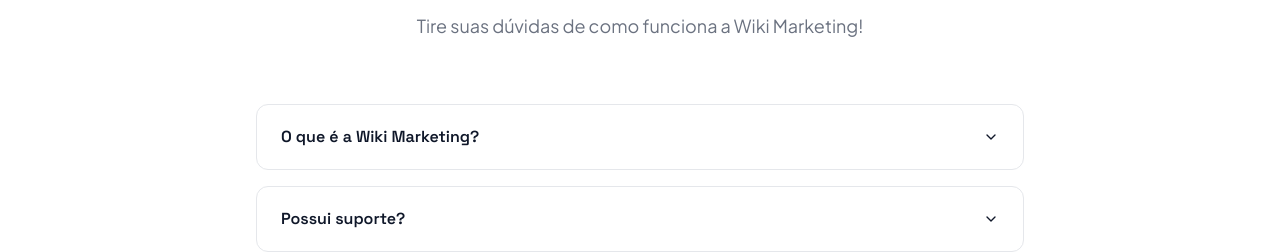
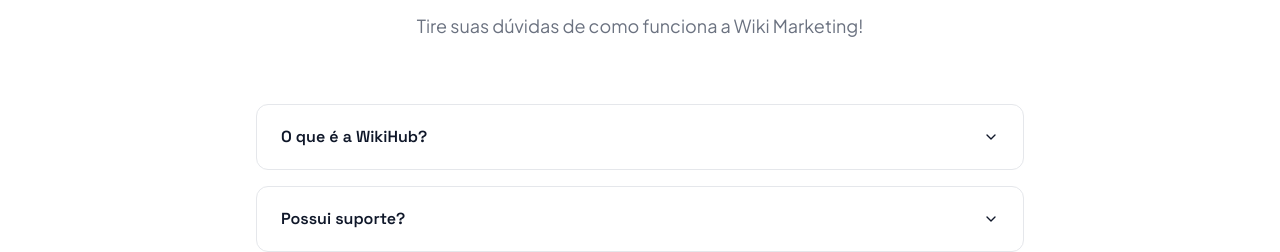
Before and after one commit to Faesde/site-sync-edit, a React (Vite) app: page / in a window 1280 px wide. Shown: the part 7979-8231 px from the top of the page. Built offline with nearby package versions, Linux system fonts and the light colour scheme.

Commit message:
Preceding changes

```diff
--- a/src/components/sections/FAQ.tsx
+++ b/src/components/sections/FAQ.tsx
@@ -8,8 +8,8 @@ import {
 
 const faqs = [
   {
-    question: "O que é a Wiki Marketing?",
-    answer: "A Wiki Marketing é uma plataforma de marketing para E-commerces, Infoprodutos e Negócios Locais. Nossa ferramenta permite a comunicação com os seus clientes de modo prático e ágil, além de ferramentas que irão alavancar o seu negócio nos canais digitais, aumentando as suas vendas e conversões."
+    question: "O que é a WikiHub?",
+    answer: "A WikiHub é uma plataforma de marketing para E-commerces, Infoprodutos e Negócios Locais. Nossa ferramenta permite a comunicação com os seus clientes de modo prático e ágil, além de ferramentas que irão alavancar o seu negócio nos canais digitais, aumentando as suas vendas e conversões."
   },
   {
     question: "Possui suporte?",
```
